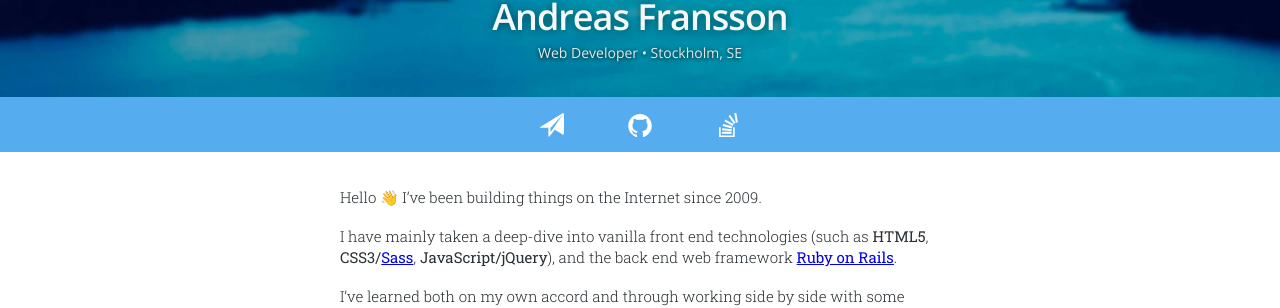
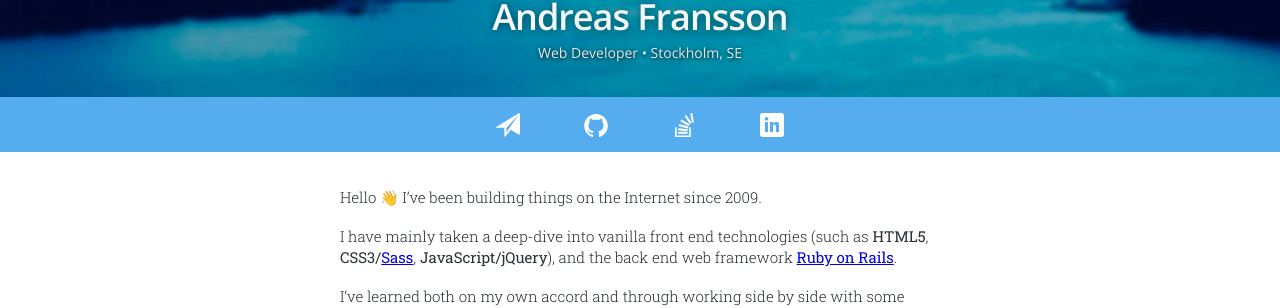
Before and after one commit to zykadelic/zykadelic.github.io, a Jekyll site: the page built from index.html, in a window 1280 px wide. Shown: the part 155-463 px from the top of the page. Built offline with Jekyll 4.4.1, drawn with Linux system fonts in a browser that asks for light colours.

Commit message:
Revert "remove linkedin link"
This reverts commit e408af3f70a0a3e9da690347f0e0e120e71d845a.

```diff
--- a/_data/contact.yml
+++ b/_data/contact.yml
@@ -3,3 +3,4 @@ twitter: https://twitter.com/zykadelic
 github: https://github.com/zykadelic
 stackoverflow: http://stackoverflow.com/users/638254/zykadelic
 coderwall: https://coderwall.com/zykadelic
+linkedin: http://www.linkedin.com/in/zykadelic
--- a/_layouts/default.html
+++ b/_layouts/default.html
@@ -30,6 +30,7 @@
 				<a href="mailto:{{ site.data.contact.email }}" target="_blank" title="Send me an email" class="icon icon--email">Email</a>
 				<a href="{{ site.data.contact.github }}" target="_blank" title="GitHub" class="icon icon--github">GitHub</a>
 				<a href="{{ site.data.contact.stackoverflow }}" target="_blank" title="StackOverflow" class="icon icon--stackoverflow">StackOverflow</a>
+				<a href="{{ site.data.contact.linkedin }}" target="_blank" title="LinkedIn" class="icon icon--linkedin">LinkedIn</a>
 			</div>
 		</nav>
 
--- a/_sass/_icons.scss
+++ b/_sass/_icons.scss
@@ -12,6 +12,6 @@
 	line-height: normal;
 }
 
-@each $icon in email, twitter, github, stackoverflow, coderwall, education {
+@each $icon in email, twitter, github, stackoverflow, coderwall, linkedin, education {
 	.icon--#{$icon} { background-image: url('/assets/images/icons/#{$icon}.svg'); }
 }
```
Also changed, not shown: assets/images/icons/linkedin.svg (added).
